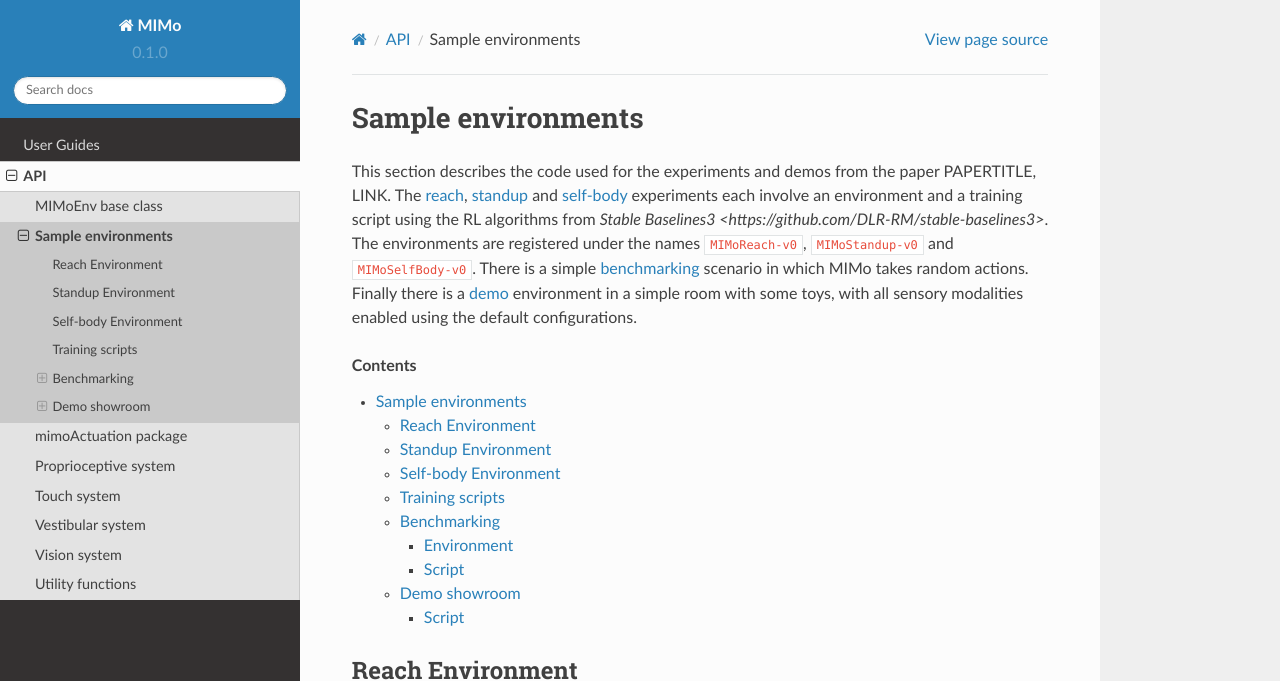
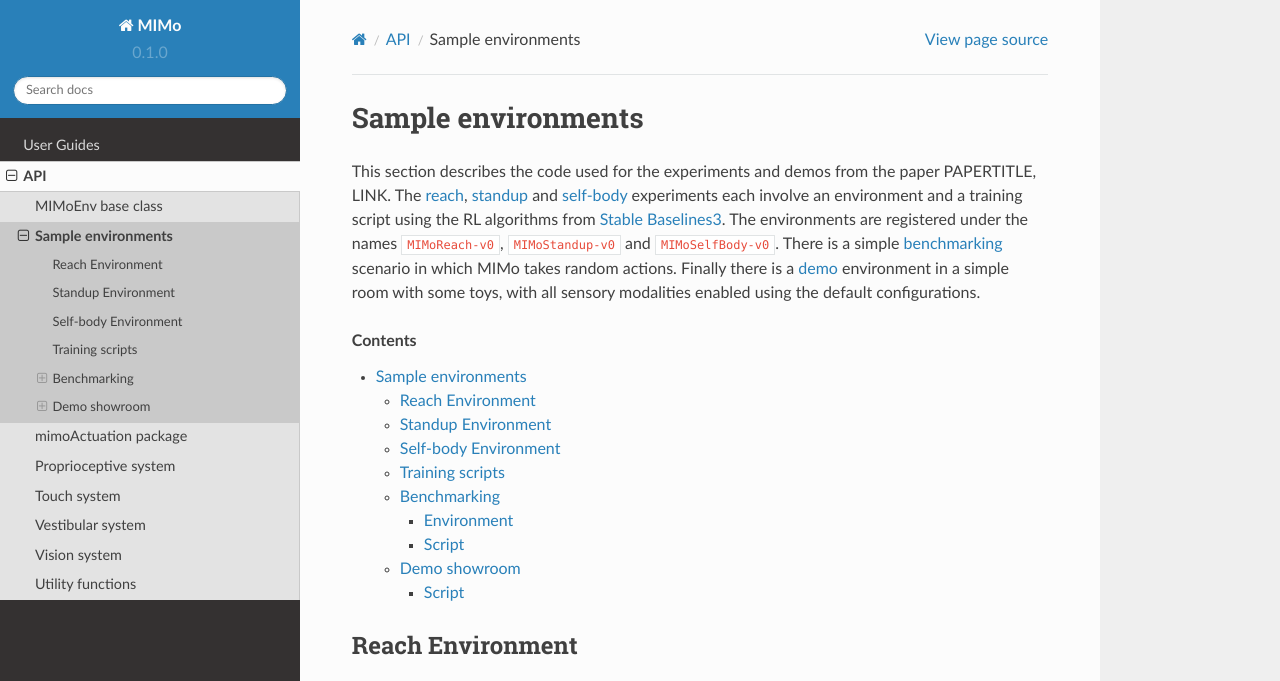
Before and after one commit to trieschlab/MIMo, a Sphinx documentation site: the page built from docs/source/api/sample_environments.rst, in a window 1280 px wide and 900 px high, cut to the strip 0-681 px from the top of the window. Built offline with Sphinx 7.4.7 and the Read the Docs theme 2.0.0, drawn with Linux system fonts in a browser that asks for light colours.

Commit message:
stable baseline link is actually linked

```diff
--- a/docs/source/api/sample_environments.rst
+++ b/docs/source/api/sample_environments.rst
@@ -4,7 +4,7 @@ Sample environments
 This section describes the code used for the experiments and demos from the paper PAPERTITLE, LINK.
 The :ref:`reach <sec reach>`, :ref:`standup <sec standup>` and :ref:`self-body <sec selfbody>`
 experiments each involve an environment and a training script using the RL algorithms from
-`Stable Baselines3 <https://github.com/DLR-RM/stable-baselines3>`. The environments are registered
+`Stable Baselines3 <https://github.com/DLR-RM/stable-baselines3>`_. The environments are registered
 under the names ``MIMoReach-v0``, ``MIMoStandup-v0`` and ``MIMoSelfBody-v0``.
 There is a simple :ref:`benchmarking <sec benchmark>` scenario in which MIMo takes random actions.
 Finally there is a :ref:`demo <sec demo>` environment in a simple room with some toys, with all sensory
```
